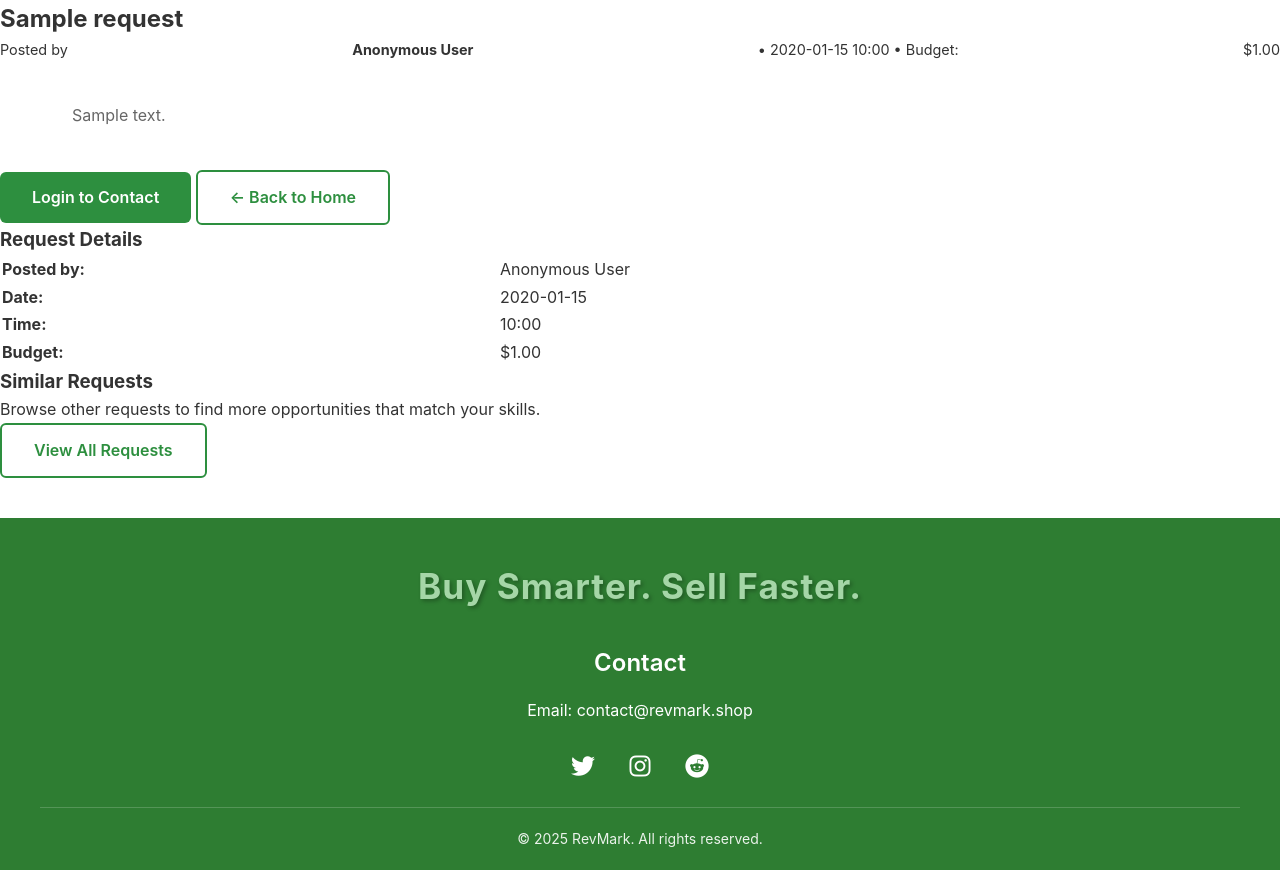
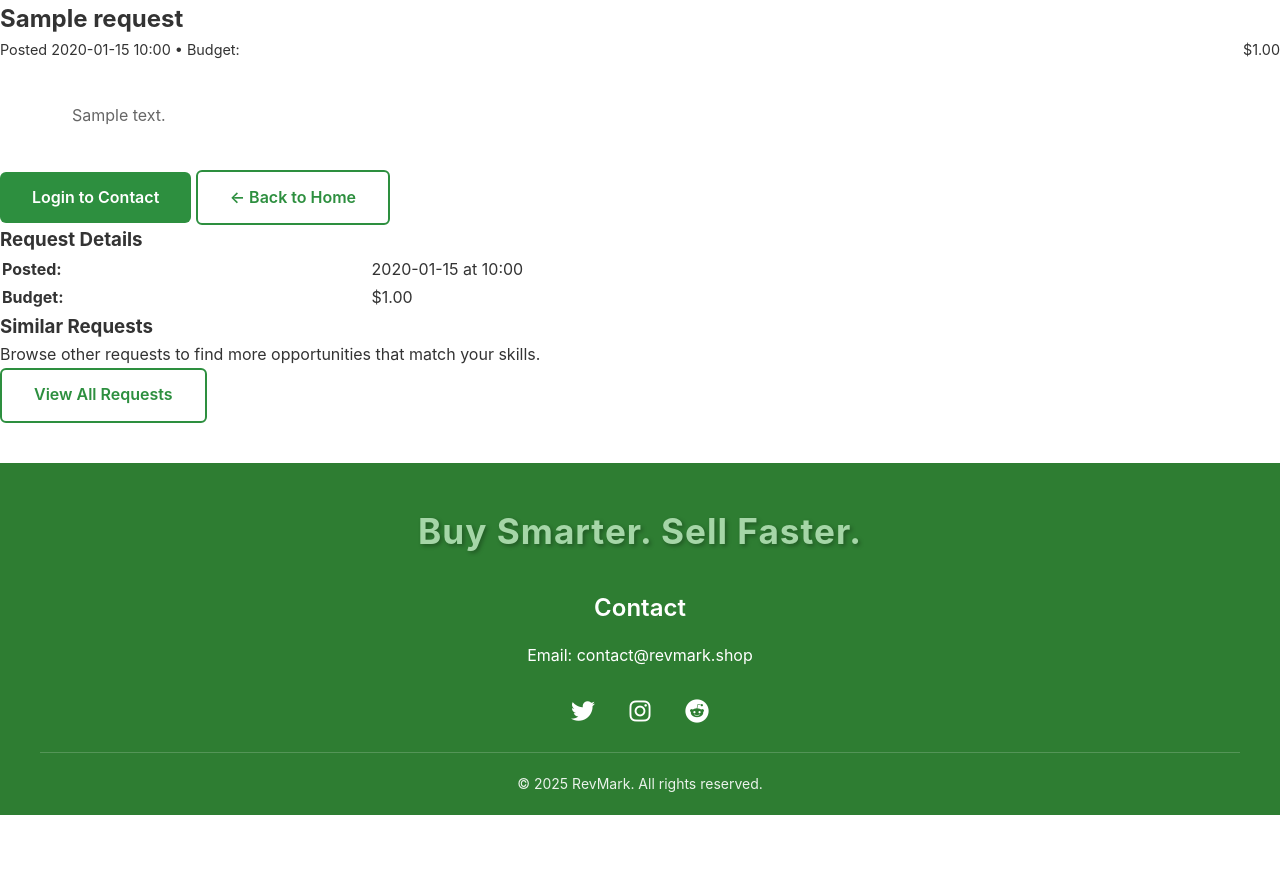
Before and after one commit to Shad280/RevMark, a Flask app: page /request/1 in a window 1280 px wide. Shown: the part 123-993 px from the top of the page. After the commit the page ends 938 px from the top, so only its background shows below. Run offline with Flask 3, Linux system fonts and the light colour scheme; tables that the repository leaves empty hold one stand-in row (values such as "Sample post").

Commit message:
Improve privacy display: Remove 'Anonymous User' text for cleaner look

```diff
--- a/templates/browse_requests.html
+++ b/templates/browse_requests.html
@@ -20,7 +20,7 @@
                         </a>
                     </div>
                     <div class="request-meta">
-                        Posted by <span class="anonymous-user">Anonymous User</span> • {{ request.timestamp.strftime('%Y-%m-%d %H:%M') }}
+                        Posted {{ request.timestamp.strftime('%Y-%m-%d %H:%M') }}
                         {% if request.budget %}
                             • Budget: <span class="request-budget">${{ "%.2f"|format(request.budget) }}</span>
                         {% endif %}
--- a/templates/view_request.html
+++ b/templates/view_request.html
@@ -9,7 +9,7 @@
             <div class="card-header">
                 <h2 class="card-title">{{ request.title }}</h2>
                 <div class="request-meta">
-                    Posted by <strong>Anonymous User</strong> • {{ request.timestamp.strftime('%Y-%m-%d %H:%M') }}
+                    Posted {{ request.timestamp.strftime('%Y-%m-%d %H:%M') }}
                     {% if request.budget %}
                         • Budget: <span class="request-budget">${{ "%.2f"|format(request.budget) }}</span>
                     {% endif %}
@@ -38,16 +38,8 @@
             </div>
             <table style="width: 100%;">
                 <tr>
-                    <td><strong>Posted by:</strong></td>
-                    <td>Anonymous User</td>
-                </tr>
-                <tr>
-                    <td><strong>Date:</strong></td>
-                    <td>{{ request.timestamp.strftime('%Y-%m-%d') }}</td>
-                </tr>
-                <tr>
-                    <td><strong>Time:</strong></td>
-                    <td>{{ request.timestamp.strftime('%H:%M') }}</td>
+                    <td><strong>Posted:</strong></td>
+                    <td>{{ request.timestamp.strftime('%Y-%m-%d at %H:%M') }}</td>
                 </tr>
                 {% if request.budget %}
                 <tr>
```
